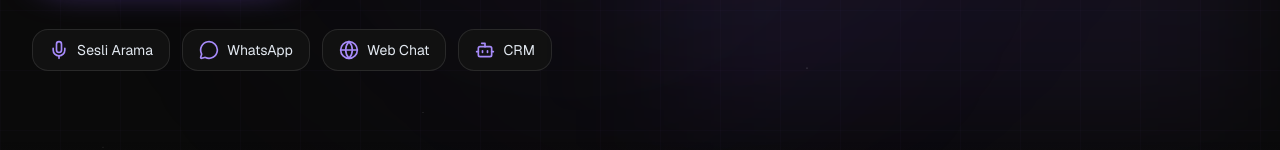
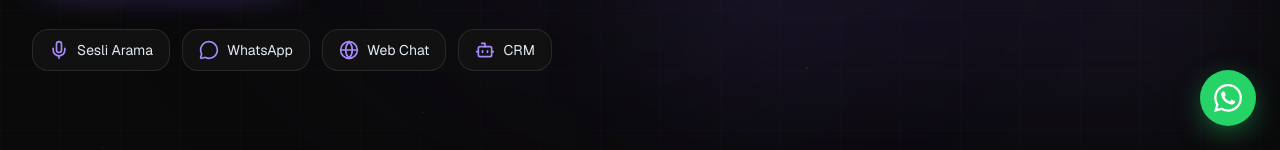
Before and after one commit to automind00/Makicalls-website, a Next.js app: page / in a window 1280 px wide. Shown: the part 650-800 px from the top of the page. Built offline with nearby package versions, Linux system fonts and the light colour scheme.

Commit message:
feat: WhatsApp yuzen buton + Vercel Analytics
- Saga alta WhatsApp butonu (wa.me/905514905701), pulse animasyonu + hover etiketi
- On dolu mesaj ile acilir, tum sayfalarda gorunur
- Vercel Analytics eklendi (donusum/trafik olcumu)

```diff
--- a/app/layout.tsx
+++ b/app/layout.tsx
@@ -1,6 +1,8 @@
 import type { Metadata, Viewport } from "next";
 import { Geist, Geist_Mono } from "next/font/google";
+import { Analytics } from "@vercel/analytics/next";
 import "./globals.css";
+import WhatsAppButton from "@/components/ui/whatsapp-button";
 
 const geistSans = Geist({
   variable: "--font-geist-sans",
@@ -105,6 +107,8 @@
     >
       <body className="min-h-full flex flex-col bg-[color:var(--color-page)] text-[color:var(--color-fg)]">
         {children}
+        <WhatsAppButton />
+        <Analytics />
       </body>
     </html>
   );
--- /dev/null
+++ b/components/ui/whatsapp-button.tsx
@@ -0,0 +1,28 @@
+import React from "react";
+
+const WA_NUMBER = "905514905701";
+const WA_TEXT = encodeURIComponent("Merhaba, MakiCalls hakkında bilgi almak istiyorum.");
+
+export default function WhatsAppButton() {
+  return (
+    <a
+      href={`https://wa.me/${WA_NUMBER}?text=${WA_TEXT}`}
+      target="_blank"
+      rel="noopener noreferrer"
+      aria-label="WhatsApp'tan yazın"
+      className="group fixed bottom-5 right-5 sm:bottom-6 sm:right-6 z-50 flex items-center gap-2.5"
+    >
+      {/* Hover etiketi (masaüstü) */}
+      <span className="hidden sm:flex items-center max-w-0 overflow-hidden whitespace-nowrap rounded-full bg-[color:var(--color-elevated)] border border-[color:var(--color-border)] text-sm font-medium text-[color:var(--color-fg)] opacity-0 transition-all duration-300 group-hover:max-w-[220px] group-hover:opacity-100 group-hover:px-4 group-hover:py-2.5 shadow-[var(--shadow-md)]">
+        WhatsApp&apos;tan yazın
+      </span>
+
+      <span className="relative flex h-14 w-14 items-center justify-center rounded-full bg-[#25D366] shadow-[0_8px_30px_-6px_rgba(37,211,102,0.6)] transition-transform duration-300 group-hover:scale-110">
+        <span className="absolute inset-0 rounded-full bg-[#25D366] opacity-40 animate-ping" />
+        <svg viewBox="0 0 24 24" fill="currentColor" className="relative w-7 h-7 text-white" aria-hidden="true">
+          <path d="M17.472 14.382c-.297-.149-1.758-.867-2.03-.967-.273-.099-.471-.148-.67.15-.197.297-.767.966-.94 1.164-.173.199-.347.223-.644.075-.297-.15-1.255-.463-2.39-1.475-.883-.788-1.48-1.761-1.653-2.059-.173-.297-.018-.458.13-.606.134-.133.298-.347.446-.52.149-.174.198-.298.298-.497.099-.198.05-.371-.025-.52-.075-.149-.669-1.612-.916-2.207-.242-.579-.487-.5-.669-.51-.173-.008-.371-.01-.57-.01-.198 0-.52.074-.792.372-.272.297-1.04 1.016-1.04 2.479 0 1.462 1.065 2.875 1.213 3.074.149.198 2.096 3.2 5.077 4.487.709.306 1.262.489 1.694.625.712.227 1.36.195 1.871.118.571-.085 1.758-.719 2.006-1.413.248-.694.248-1.289.173-1.413-.074-.124-.272-.198-.57-.347m-5.421 7.403h-.004a9.87 9.87 0 01-5.031-1.378l-.361-.214-3.741.982.998-3.648-.235-.374a9.86 9.86 0 01-1.51-5.26c.001-5.45 4.436-9.884 9.888-9.884 2.64 0 5.122 1.03 6.988 2.898a9.825 9.825 0 012.893 6.994c-.003 5.45-4.437 9.884-9.885 9.884m8.413-18.297A11.815 11.815 0 0012.05 0C5.495 0 .16 5.335.157 11.892c0 2.096.547 4.142 1.588 5.945L.057 24l6.305-1.654a11.882 11.882 0 005.683 1.448h.005c6.554 0 11.89-5.335 11.893-11.893a11.821 11.821 0 00-3.48-8.413Z" />
+        </svg>
+      </span>
+    </a>
+  );
+}
--- a/package.json
+++ b/package.json
@@ -17,6 +17,7 @@
     "@splinetool/runtime": "^1.12.73",
     "@supabase/ssr": "^0.10.2",
     "@supabase/supabase-js": "^2.105.1",
+    "@vercel/analytics": "^2.0.1",
     "class-variance-authority": "^0.7.1",
     "clsx": "^2.1.1",
     "framer-motion": "^12.38.0",
```
Also changed, not shown: 1 other file (tests, documents, lock files or other folders).
